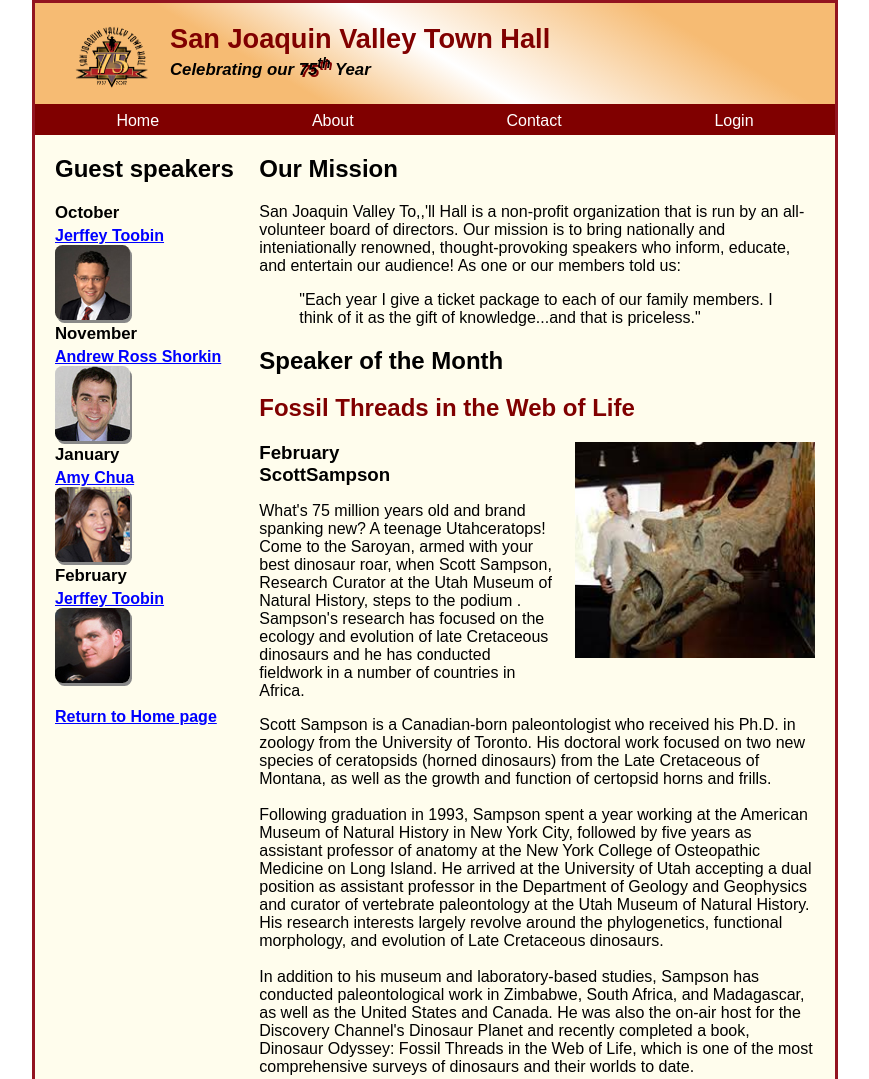
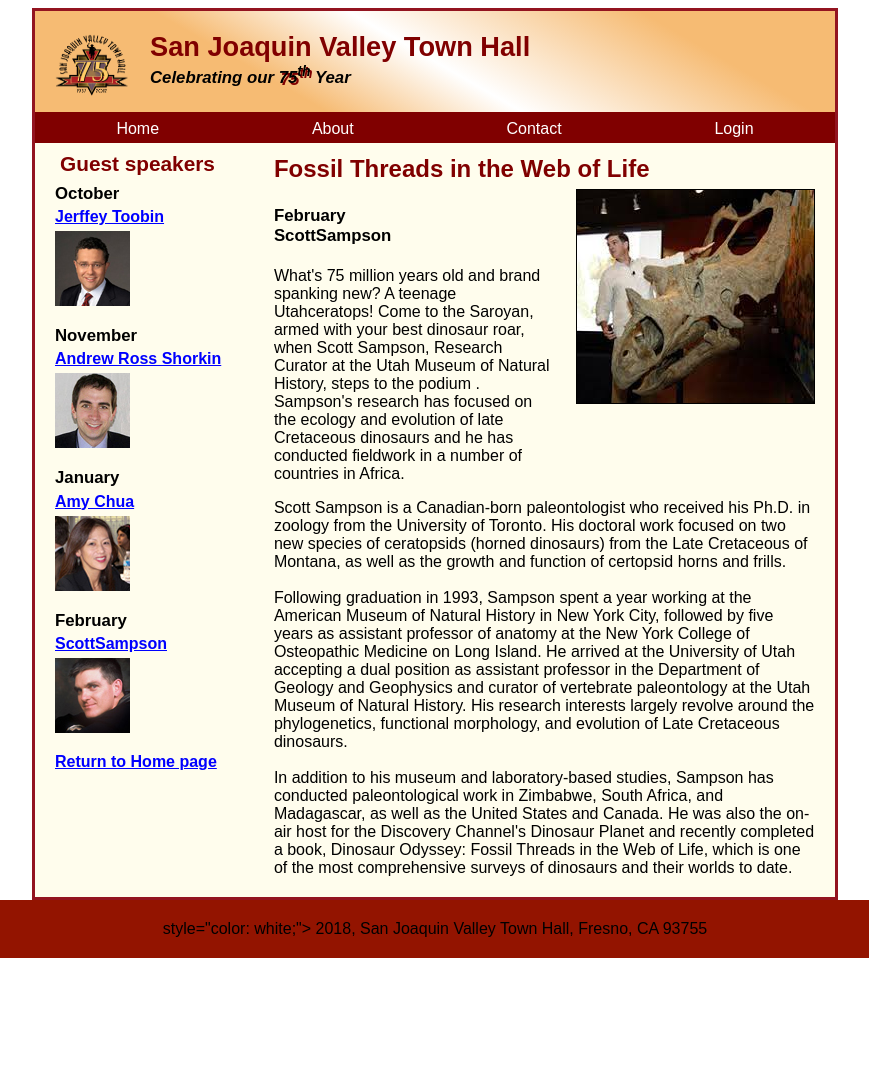
Before and after one commit to henrycuongvo/FE22-IVT-HTML5-CSS3-4, a plain HTML site: page speakers/ScottSampson.html in a window 1280 px wide. Shown: the top 1079 px of the page, without its empty margins (205-1074 px from the left). After the commit the page ends 966 px from the top, so only its background shows below. Drawn offline with Linux system fonts and the light colour scheme.

Commit message:
Please check and fix bug for Exercise_6

```diff
--- a/index.css
+++ b/index.css
@@ -1,4 +1,4 @@
-html{
+:root{
     font-family: Arial, sans-serif;
     margin:0px;
     padding: 0px;
@@ -6,9 +6,14 @@
     background-color: white;
 
 }
+h1{
+  font-size: 150%;
+  padding: 0.5em 0em 0.25em 0em;
+  margin: 0px;
+}
 /*----------------------------------------------*/
-/*--------------------HTML----------------------*/
-body{
+/*--------------------ROOT----------------------*/
+.container{
     width: 800px;
     border: 3px #931420 solid;
     background-color: #fffded;
@@ -19,10 +24,8 @@
 header{
     border-bottom: 3px #800000 solid;
     padding: 20px 0px 20px;
-    padding-left: 20px;
     background-color: #f6bb73;
     background-image: linear-gradient( 30deg, #f6bb73 0%, #f6bb73 30%, white 50%, #f6bb73 80%, #f6bb73 100%)
-
 }
 header img{
  float: left;
@@ -44,18 +47,7 @@
 .shadow{
     text-shadow: 2px 2px #800000;
 }
-/*--------------Main--------------------*/
-main{
-  width: 100%;
-  /* width:780px; */
-  /* margin: 0px auto; */
-  display: flex;
-  flex-direction: row;
-  align-content: center;
-  justify-content: space-between;
-}
 /*--------------Nav--------------------*/
-
 nav{
   padding: 5px;
   display: flex;
@@ -68,15 +60,29 @@
 color: white;
 
 }
+/*--------------Main--------------------*/
+main{
+  width: 100%;
+  /* width:780px; */
+  /* margin: 0px auto; */
+  display: flex;
+  flex-direction: row;
+  align-content: center;
+  justify-content: space-between;
+}
+
 /*-----------Aside-----------*/
-aside{
+aside {
   width: 26.875%;
   /* (215px) */
-  padding: 0% 0% 2.5% 2.5%;
+  padding: 0px 0px 20px 20px;
 }
-aside h1{
-  font-size: 150%;
+aside h2{
+  font-size: 130%;
   color: #800000;
+  line-height: 150%;
+  margin: 0px;
+  padding: 5px;
 }
 aside h3{
   font-size: 105%;
@@ -86,10 +92,10 @@
 aside a{
   font-weight: bold;
   color: blue;
+  padding-bottom: 5px;
 }
 aside div img{
-  border-radius: 10%;
-  box-shadow: 2px 3px #888888;
+  padding-bottom: 1em;
 
 }
 /*-------Section----------*/
@@ -98,24 +104,37 @@
   width: 73.125%;
   /*525px*/
   display: inline-block;
-  padding: 0% 2.5% 2.5% 0%;
+  padding: 0px 20px 20px 20px;
 
 }
-.sect2 h2{
+.sect__body{
+  border-top: 2px #800000 solid;
+  border-bottom: 2px #800000 solid;
+
+}
+.sect__body h1{
   width: 100%;
-    font-size: 130%;
     color: #800000;
 }
 .article {
   display: flex;
   flex-direction: row;
 }
-.sect2_1{
+.article__content{
 width: 55%;
 }
-.sect2_2{
+.article__content h3{
+  font-size: 105%;
+  padding-bottom: 0.25em;
+}
+
+.article__img{
   width: 45%;
   padding-left: 4%;
+}
+.article__img img{
+  border: 1px black solid;
+
 }
 /*------------- FOOTER-----------------*/
 
@@ -123,6 +142,7 @@
     background-color: #931400;
     margin: 0px;
     padding: 20px;
+
 }
 footer p{
     text-align: center;
@@ -154,48 +174,62 @@
     width: 70%;
     display: block;
     text-align: center;
+    padding: 20px;
+
   }
   nav{
     background-color: blanchedalmond;
+    padding: 20px;
+    margin: 0px;
+  }
+  nav > div{
+    padding-top: 10px;
+  }
+  nav a{
+    color: black;
+    font-size: 150%;
   }
   aside{
     width: 100%;
   }
   section{
     width: 100%;
+    padding: 0px;
   }
-/* ---------child------- */
+/* ---------Responsive__Menu------- */
 
-  nav a{
-    color: black;
-    font-size: 150%;
-    padding-top:10%;
-    margin-top: 10%;
-  }
 
-  .speakers{
+/* ---------Responsive__Aside------- */
+
+  .aside__speakers{
     display: flex;
     flex-wrap: wrap;
   }
-  .speakers div{
+  .aside__speakers div{
     width: 50%;
+  }
+/* ---------Responsive__Section__Body------- */
+  .sect__body{
+    width: 100%;
   }
   .article{
     width: 100%;
     display: block;
-
+    margin-bottom: 10px;
   }
 
-  .sect2_1{
+  .article__content{
     width: 100%;
 
   }
-  .sect2_2{
+  .article__img{
     width: 70%;
     margin: 0% auto;
   }
-  .price_ticket{
+/* ---------Responsive__Section__Footer------- */
+
+  .section__footer{
     text-align: left;
-    padding-left: 35%;
+    padding-left: 125px;
    }
 }
--- a/index.html
+++ b/index.html
@@ -9,6 +9,7 @@
 
 <body>
   <!-- ----------------------------Header---------------- -->
+  <div class="container">
     <header>
       <img src="./images/town_hall_logo1.gif" alt="Logo" width="75" height="80">
       <h2> San Joaquin Valley Town Hall</h2>
@@ -17,10 +18,10 @@
     <!-- ----------------------------Navigation---------------- -->
     <div class="content">
       <nav class="menu">
-      <div class="home"><a href="#">Home</a></div>
-      <div class="about"><a href="#">About</a></div>
-      <div class="contact"><a href="#">Contact</a></div>
-      <div class="login"><a href="#">Login</a></div>
+        <div class="menu__home"><a href="#">Home</a></div>
+        <div class="menu__about"><a href="#">About</a></div>
+        <div class="menu__contact"><a href="#">Contact</a></div>
+        <div class="menu__login"><a href="#">Login</a></div>
       </nav>
       <main>
         <!-- --------------------Main----------------------- -->
@@ -30,7 +31,7 @@
           <h2>
             Guest speakers
           </h2>
-        <div class="speakers">
+          <div class="aside__speakers">
             <div class="toobin">
               <h3> October <br>
               </h3>
@@ -52,59 +53,62 @@
             <div class="sampson">
               <h3>February <br>
               </h3>
-            <a style="display: block;" href="./speakers/ScottSampson.html">Amy Chua</a>
+              <a style="display: block;" href="./speakers/ScottSampson.html">ScottSampson</a>
               <img class="avt" src="./images/sampson.jpeg" alt=" Avt">
             </div>
           </div>
         </aside>
         <!-- ------------------------Section---------------------- -->
         <section>
-        <!-- ------------------Sect1----------------- -->
-        <div class="sect1">
+          <!-- ------------------Section__Top----------------- -->
+          <div class="section__top">
             <h2>Our Mission</h2>
             <div>
-            <p class="main_cont_1">
+              <p class="section__top--title">
                 San Joaquin Valley To,,'ll Hall is a non-profit organization that is run by an all-volunteer board
                 of directors.
                 Our mission is to bring nationally and inteniationally renowned, thought-provoking speakers who inform,
                 educate, and entertain our audience! As one or our members told us:
               </p>
-            <blockquote class="main_cont_2">"Each year I give a ticket package to each of our family members. I think of
+              <blockquote class="section__top--description">"Each year I give a ticket package to each of our family
+                members. I think of
                 it
                 as the gift of
                 knowledge...and that is priceless."</blockquote>
             </div>
             <h2 style="color:black">Speaker of the Month</h2>
           </div>
-        <!-- ------------------Sect2------------------- -->
-        <div class="sect2">
-          <h1 style="color: #800000;">
+          <!-- ------------------Section__Body------------------- -->
+          <div class="sect__body">
+            <h1>
               Fossil Threads in the Web of Life
             </h1>
             <div class="article">
-            <div class="sect2_1">
-              <h3 style="margin: 0%;"> February <br>
+              <div class="article__content">
+                <h3> February <br>
                   ScottSampson
                 </h3>
-              <p>What's 75 million years old and brand spanking new? A teenage Utahceratops! Come to the Saroyan, armed
+                <p>What's 75 million years old and brand spanking new? A teenage Utahceratops! Come to the Saroyan,
+                  armed
                   with
                   your best
                   dinosaur roar, when Scott Sampson, Research Curator at the
-                Utah Museum of Natural History, steps to the podium . Sampson's research has focused on the ecology and
+                  Utah Museum of Natural History, steps to the podium . Sampson's research has focused on the ecology
+                  and
                   evolution of late Cretaceous dinosaurs and he has conducted fieldwork in a number of countries in
                   Africa.
                 </p>
                 <b><a href="./speakers/ScottSampson.html"> Read more.</a> Or meet us there</b>
               </div>
-            <div class="sect2_2">
+              <div class="article__img">
                 <img src="./images/sampson_dinosaur.jpeg" alt="sampson_dinosaur">
               </div>
             </div>
           </div>
-        <!-- ------------------Sect3------------------- -->
-        <div class="sect3">
+          <!-- ------------------Section__Footer------------------- -->
+          <div class="section__footer">
             <h2>Our Ticket Packages</h2>
-          <ul class="price_ticket">
+            <ul class="price__ticket">
               <li>Season Package: $95
               </li>
               <li>
@@ -118,12 +122,14 @@
         </section>
       </main>
     </div>
+    <footer>
+      <p> style="color: white;"> 2018, San Joaquin Valley Town Hall, Fresno, CA 93755
+      </p>
+    </footer>
+  </div>
 
 </body>
 <!-- ------------------Footer------------------- -->
-<footer>
-  <p style="color: white;"> 2018, San Joaquin Valley Town Hall, Fresno, CA 93755
-  </p>
-</footer>
+
 
 </html>
--- a/speakers/ScottSampson.html
+++ b/speakers/ScottSampson.html
@@ -4,11 +4,13 @@
 <head>
   <title> Bài tập 1 HTML-CSS
   </title>
-    <link rel="stylesheet" href="../speakers/scottSampson.css">
+  <link rel="stylesheet" href="../index.html">
+  <link rel="stylesheet" href="./scottSampson.css">
 </head>
 
 <body>
   <!-- ----------------------------Header---------------- -->
+  <div class="container">
     <header>
       <img src="../images/town_hall_logo1.gif" alt="Logo" width="75" height="80">
       <h2> San Joaquin Valley Town Hall</h2>
@@ -17,10 +19,10 @@
     <!-- ----------------------------Navigation---------------- -->
     <div class="content">
       <nav class="menu">
-            <div class="home"><a href="../index.html">Home</a></div>
-            <div class="about"><a href="#">About</a></div>
-            <div class="contact"><a href="#">Contact</a></div>
-            <div class="login"><a href="#">Login</a></div>
+        <div class="menu__home"><a href="#">Home</a></div>
+        <div class="menu__about"><a href="#">About</a></div>
+        <div class="menu__contact"><a href="#">Contact</a></div>
+        <div class="menu__login"><a href="#">Login</a></div>
       </nav>
       <main>
         <!-- --------------------Main----------------------- -->
@@ -30,7 +32,7 @@
           <h2>
             Guest speakers
           </h2>
-                <div class="speakers">
+          <div class="aside__speakers">
             <div class="toobin">
               <h3> October <br>
               </h3>
@@ -50,80 +52,58 @@
               <img class="avt" src="../images/chua75.jpeg" alt=" Avt">
             </div>
             <div class="sampson">
-                        <h3> February <br>
+              <h3>February <br>
               </h3>
-                        <a style="display: block;" href="../speakers/ScottSampson.html">Jerffey Toobin</a>
+              <a style="display: block;" href="../speakers/ScottSampson.html">ScottSampson</a>
               <img class="avt" src="../images/sampson.jpeg" alt=" Avt">
             </div>
-                    <div class="return">
-                        <a href="../index.html"> Return to Home page</a>
-                    </div>
-
-
+            <div class="aside__return"><a href="../index.html"> Return to Home page </a></div>
           </div>
         </aside>
         <!-- ------------------------Section---------------------- -->
         <section>
-                <!-- ------------------Sect1----------------- -->
-                <div class="sect1">
-                    <h2>Our Mission</h2>
-                    <div>
-                        <p class="main_cont_1">
-                            San Joaquin Valley To,,'ll Hall is a non-profit organization that is run by an all-volunteer
-                            board
-                            of directors.
-                            Our mission is to bring nationally and inteniationally renowned, thought-provoking speakers
-                            who inform,
-                            educate, and entertain our audience! As one or our members told us:
-                        </p>
-                        <blockquote class="main_cont_2">"Each year I give a ticket package to each of our family
-                            members. I think of
-                            it
-                            as the gift of
-                            knowledge...and that is priceless."</blockquote>
-                    </div>
-                    <h2 style="color:black">Speaker of the Month</h2>
-                </div>
-                <!-- ------------------Sect2------------------- -->
-                <div class="sect2">
-                    <h1 style="color: #800000;">
+          <!-- ------------------Section__Top----------------- -->
+
+          <!-- ------------------Section__Body------------------- -->
+          <div class="sect__body">
+            <h1>
               Fossil Threads in the Web of Life
             </h1>
             <div class="article">
-                        <div class="sect2_1">
-                            <h3 style="margin: 0%;"> February <br>
+              <div class="article__content">
+                <h3> February <br>
                   ScottSampson
                 </h3>
-                            <p>What's 75 million years old and brand spanking new? A teenage Utahceratops! Come to the
-                                Saroyan, armed
+                <p>What's 75 million years old and brand spanking new? A teenage Utahceratops! Come to the Saroyan,
+                  armed
                   with
                   your best
                   dinosaur roar, when Scott Sampson, Research Curator at the
-                                Utah Museum of Natural History, steps to the podium . Sampson's research has focused on
-                                the ecology and
-                                evolution of late Cretaceous dinosaurs and he has conducted fieldwork in a number of
-                                countries in
+                  Utah Museum of Natural History, steps to the podium . Sampson's research has focused on the ecology
+                  and
+                  evolution of late Cretaceous dinosaurs and he has conducted fieldwork in a number of countries in
                   Africa.
                 </p>
               </div>
-                        <div class="sect2_2">
-                            <img src="../images/sampson_dinosaur.jpeg" alt="sampson_dinosaur" width="100%">
+              <div class="article__img">
+                <img src="../images/sampson_dinosaur.jpeg" alt="sampson_dinosaur">
               </div>
             </div>
           </div>
-                <!-- ------------------Sect3------------------- -->
-                <div class="sect3">
-                    <div class="sect3">
+          <!-- ------------------Section__Footer------------------- -->
+          <div class="section__footer">
             Scott Sampson is a Canadian-born paleontologist who received his Ph.D. in zoology from the
             University of
             Toronto. His doctoral work focused on
-                        two new species of ceratopsids (horned dinosaurs) from the Late Cretaceous of Montana, as well
+            two new species of ceratopsids (horned dinosaurs) from the Late Cretaceous of Montana, as
+            well
             as the
             growth and function of certopsid horns and frills.<br>
             <br>
             Following graduation in 1993, Sampson spent a year working at the American Museum of Natural
             History in
-                        New York City, followed by five years as assistant professor of anatomy at the New York College
+            New York City, followed by five years as assistant professor of anatomy at the New York
+            College
             of
             Osteopathic Medicine on Long Island. He arrived at the University of Utah accepting a dual
             position as
@@ -133,12 +113,14 @@
             phylogenetics,
             functional morphology, and evolution of Late Cretaceous dinosaurs.<br>
             <br>
-                        In addition to his museum and laboratory-based studies, Sampson has conducted paleontological
+            In addition to his museum and laboratory-based studies, Sampson has conducted
+            paleontological
             work in
             Zimbabwe, South Africa, and
             Madagascar, as well as the United States and Canada. He was also the on-air host for the
             Discovery
-                        Channel's Dinosaur Planet and recently completed a book, Dinosaur Odyssey: Fossil Threads in the
+            Channel's Dinosaur Planet and recently completed a book, Dinosaur Odyssey: Fossil Threads in
+            the
             Web of
             Life, which is one of the most comprehensive surveys of dinosaurs and their worlds to date.
           </div>
@@ -146,12 +128,13 @@
     </section>
     </main>
   </div>
-
+  <footer>
+    <p> style="color: white;"> 2018, San Joaquin Valley Town Hall, Fresno, CA 93755
+    </p>
+  </footer>
+  </div>
 </body>
 <!-- ------------------Footer------------------- -->
-<footer>
-    <p style="color: white;"> 2018, San Joaquin Valley Town Hall, Fresno, CA 93755
-    </p>
-</footer>
+
 
 </html>
--- a/speakers/scottSampson.css
+++ b/speakers/scottSampson.css
@@ -1,4 +1,4 @@
-html{
+:root{
   font-family: Arial, sans-serif;
   margin:0px;
   padding: 0px;
@@ -6,9 +6,14 @@
   background-color: white;
 
 }
+h1{
+font-size: 150%;
+padding: 0.5em 0em 0.25em 0em;
+margin: 0px;
+}
 /*----------------------------------------------*/
-/*--------------------HTML----------------------*/
-body{
+/*--------------------ROOT----------------------*/
+.container{
   width: 800px;
   border: 3px #931420 solid;
   background-color: #fffded;
@@ -19,10 +24,8 @@
 header{
   border-bottom: 3px #800000 solid;
   padding: 20px 0px 20px;
-  padding-left: 20px;
   background-color: #f6bb73;
   background-image: linear-gradient( 30deg, #f6bb73 0%, #f6bb73 30%, white 50%, #f6bb73 80%, #f6bb73 100%)
-
 }
 header img{
 float: left;
@@ -44,6 +47,19 @@
 .shadow{
   text-shadow: 2px 2px #800000;
 }
+/*--------------Nav--------------------*/
+nav{
+padding: 5px;
+display: flex;
+flex-direction: row;
+justify-content: space-around;
+background-color: #800000;
+}
+nav a{
+text-decoration: none;
+color: white;
+
+}
 /*--------------Main--------------------*/
 main{
 width: 100%;
@@ -54,33 +70,19 @@
 align-content: center;
 justify-content: space-between;
 }
-/*--------------Nav--------------------*/
-
-nav{
-padding: 5px;
-display: flex;
-flex-direction: row;
-justify-content: space-around;
-background-color: #800000;
-
-}
-nav a{
-text-decoration: none;
-color: white;
-
-}
-
 
 /*-----------Aside-----------*/
-
-aside{
+aside {
 width: 26.875%;
 /* (215px) */
-padding: 0% 0% 2.5% 2.5%;
+padding: 0px 0px 20px 20px;
 }
-aside h1{
-font-size: 150%;
+aside h2{
+font-size: 130%;
 color: #800000;
+line-height: 150%;
+margin: 0px;
+padding: 5px;
 }
 aside h3{
 font-size: 105%;
@@ -90,14 +92,11 @@
 aside a{
 font-weight: bold;
 color: blue;
+padding-bottom: 5px;
 }
 aside div img{
-border-radius: 10%;
-box-shadow: 2px 3px #888888;
+padding-bottom: 1em;
 
-}
-.return{
-  padding-top: 10%;
 }
 /*-------Section----------*/
 
@@ -105,24 +104,32 @@
 width: 73.125%;
 /*525px*/
 display: inline-block;
-padding: 0% 2.5% 2.5% 0%;
+padding: 0px 20px 20px 20px;
 
 }
-.sect2 h2{
+.sect__body h1{
 width: 100%;
-  font-size: 130%;
   color: #800000;
 }
 .article {
 display: flex;
 flex-direction: row;
 }
-.sect2_1{
+.article__content{
 width: 55%;
 }
-.sect2_2{
+.article__content h3{
+font-size: 105%;
+padding-bottom: 0.25em;
+}
+
+.article__img{
 width: 45%;
 padding-left: 4%;
+}
+.article__img img{
+border: 1px black solid;
+
 }
 /*------------- FOOTER-----------------*/
 
@@ -130,6 +137,7 @@
   background-color: #931400;
   margin: 0px;
   padding: 20px;
+
 }
 footer p{
   text-align: center;
@@ -149,10 +157,10 @@
 
 /* -----------------WIDTH <480px-------------- */
 @media only screen and (max-width: 31.1875em){
-  /* -------parent------- */
-  .content{
-    display: flex;
-  }
+/* -------parent------- */
+.content{
+  display: flex;
+}
 .menu{
   display: block;
   width: 30%;
@@ -161,45 +169,57 @@
   width: 70%;
   display: block;
   text-align: center;
-  padding: 0% 2%;
+  padding: 20px;
+
+}
+nav{
+  background-color: blanchedalmond;
+  padding: 20px;
+  margin: 0px;
+}
+nav > div{
+  padding-top: 10px;
+}
+nav a{
+  color: black;
+  font-size: 150%;
 }
 aside{
   width: 100%;
 }
 section{
   width: 100%;
+  padding: 0px;
 }
-nav{
-  background-color: blanchedalmond;
-}
-/* ---------child------- */
-nav a{
-  color: black;
-  font-size: 150%;
-  padding-top:10%;
-  margin-top: 10%;
-}
-.speakers{
+/* ---------Responsive__Menu------- */
+
+
+/* ---------Responsive__Aside------- */
+
+.aside__speakers{
   display: flex;
   flex-wrap: wrap;
 }
-.speakers div{
+.aside__speakers div{
   width: 50%;
+}
+/* ---------Responsive__Section__Body------- */
+.sect__body{
+  width: 100%;
 }
 .article{
   width: 100%;
   display: block;
+  margin-bottom: 10px;
 }
-.sect2_1{
+
+.article__content{
   width: 100%;
+
 }
-.sect2_2{
+.article__img{
   width: 70%;
   margin: 0% auto;
 }
-.price_ticket{
-  text-align: left;
-  padding-left: 35%;
- }
-
+/* ---------Responsive__Section__Footer------- */
 }
```
Also changed, not shown: speakers/Shorkin.html (line endings or trailing spaces), 2 other files. Lines whose indentation alone changed are shown as unchanged.
